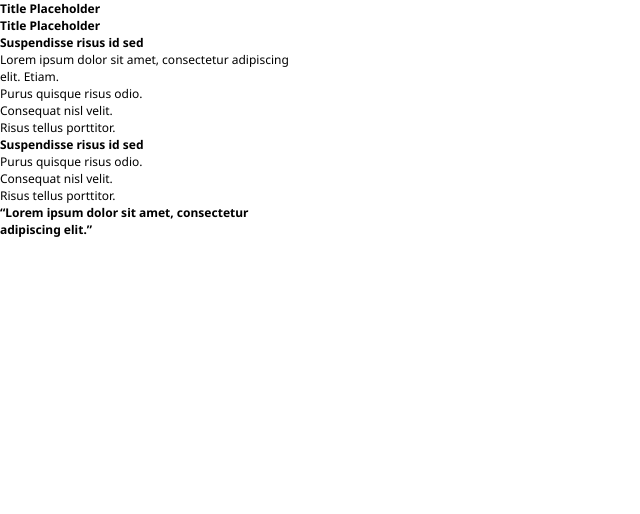
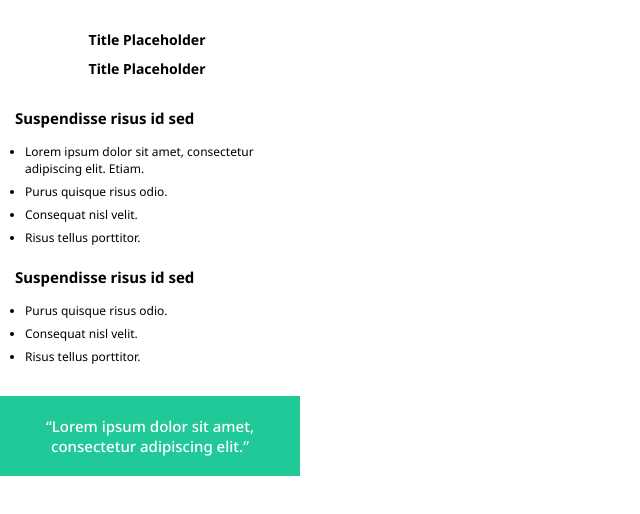
Before and after one commit to brunasantos-dev/Personal-Card, a plain HTML site: page src/persona.html in a window 1280 px wide. Shown: the whole page, without its empty margins (0-640 px from the left). Drawn offline with Linux system fonts and the light colour scheme.

Commit message:
add persona style

```diff
--- a/src/persona-style.css
+++ b/src/persona-style.css
@@ -8,5 +8,68 @@
 #card {
     width: 300px;
     height: 525px;
-    background-color: #fff;
+    background-color: #ffff;
 }
+
+#persona-gradient {
+    padding-top: 20px;
+    padding-bottom: 20px;
+    padding-right: 6px;
+}
+
+h1,
+h2 {
+    text-align: center;
+    font-size: 14px;
+    padding-top: 10px;
+
+}
+
+h3,
+h4,
+h5 {
+    font-size: 15px;
+}
+
+#persona-levels {
+    display: flex;
+    justify-content: center;
+    margin-top: 5px;
+    margin-bottom: 5px;
+    gap: 10px;
+}
+
+svg {
+    border-radius: 50px;
+    background-color: #96F2D7;
+    transition: 0.3s;
+}
+
+svg:hover {
+    background-color: #099268;
+}
+
+#persona-list {
+    padding: 10px;
+}
+
+#persona-list h3,
+h4 {
+    padding-left: 5px;
+}
+
+#persona-list ul {
+    padding: 15px;
+}
+
+#persona-list li {
+    padding-bottom: 6px;
+}
+
+footer h5 {
+    text-align: center;
+    color: #ffff;
+    font-weight: 500;
+    background-color: #20C997;
+    padding: 20px;
+}
```
